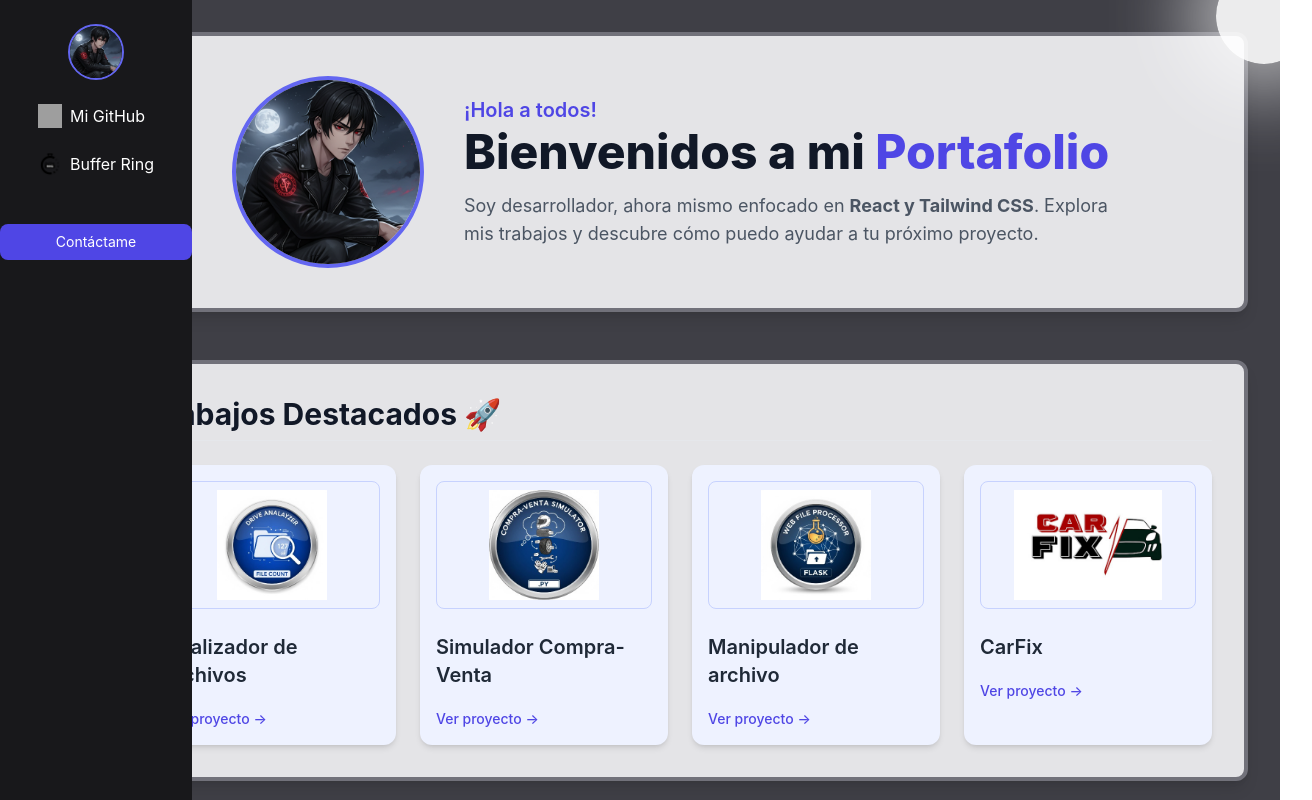
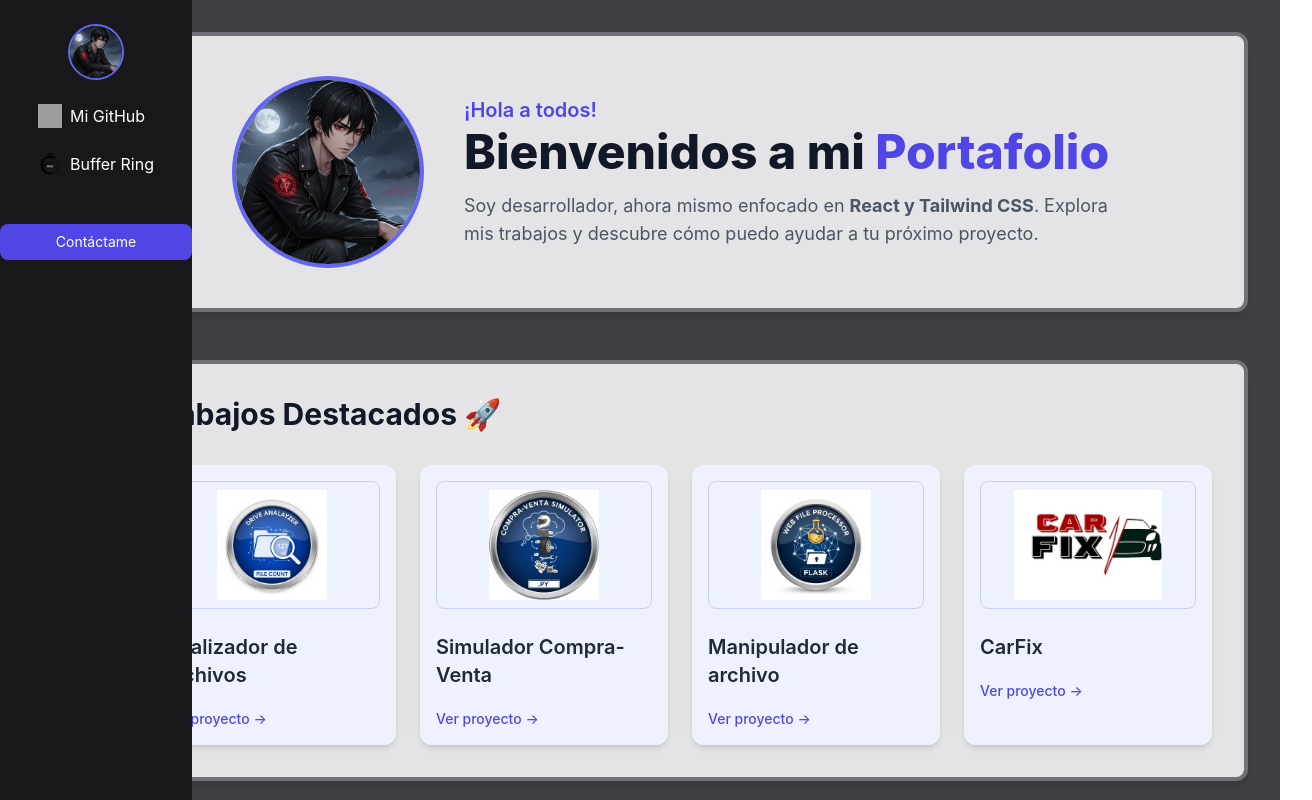
Before and after one commit to Hades-dev-code/Lenguaje-de-programaciob, a React (Create React App) app in the folder hadespage/: page / in a window 1280 px wide. Shown: the top 800 px of the page, 1312 px wide, since content can reach past the window. Built offline with nearby package versions, Linux system fonts and the light colour scheme; grey boxes are pictures that could not be loaded.

Commit message:
Update App.jsx

```diff
--- a/hadespage/src/App.jsx
+++ b/hadespage/src/App.jsx
@@ -17,12 +17,6 @@ function App() {
         className="min-h-screen text-white relative transition-colors duration-300"
         style={{ backgroundColor: bgColor }}
       >
-        {/* Luna */}
-        <div className="absolute top-0 right-0 w-24 h-24 rounded-full
-                        bg-white/90 shadow-[0_0_80px_30px_rgba(255,255,255,0.6)]
-                        translate-x-1/3 -translate-y-1/3">
-        </div>
-
         <Routes>
           <Route path="/" element={<Home />} />
           <Route path="/contacto" element={<Contact />} />
```
